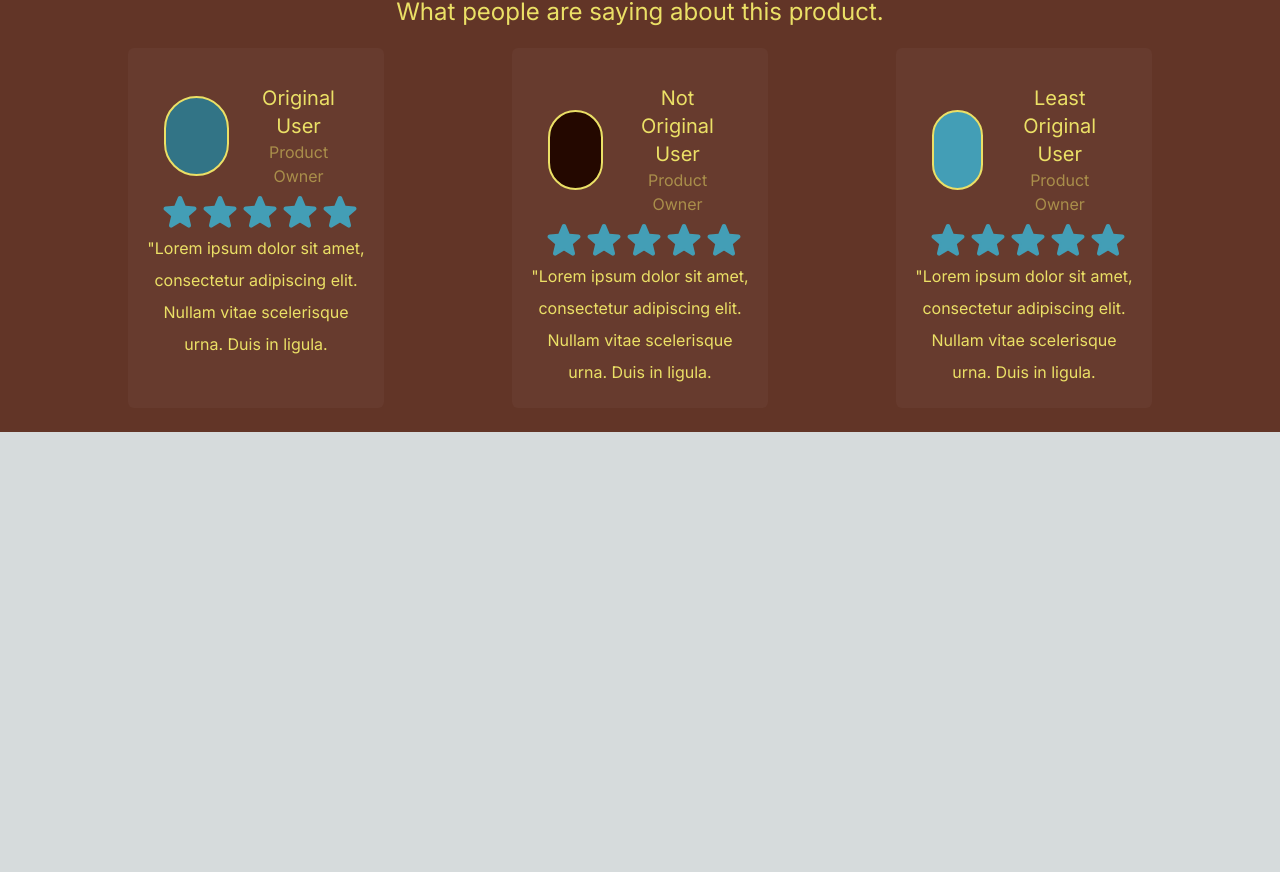
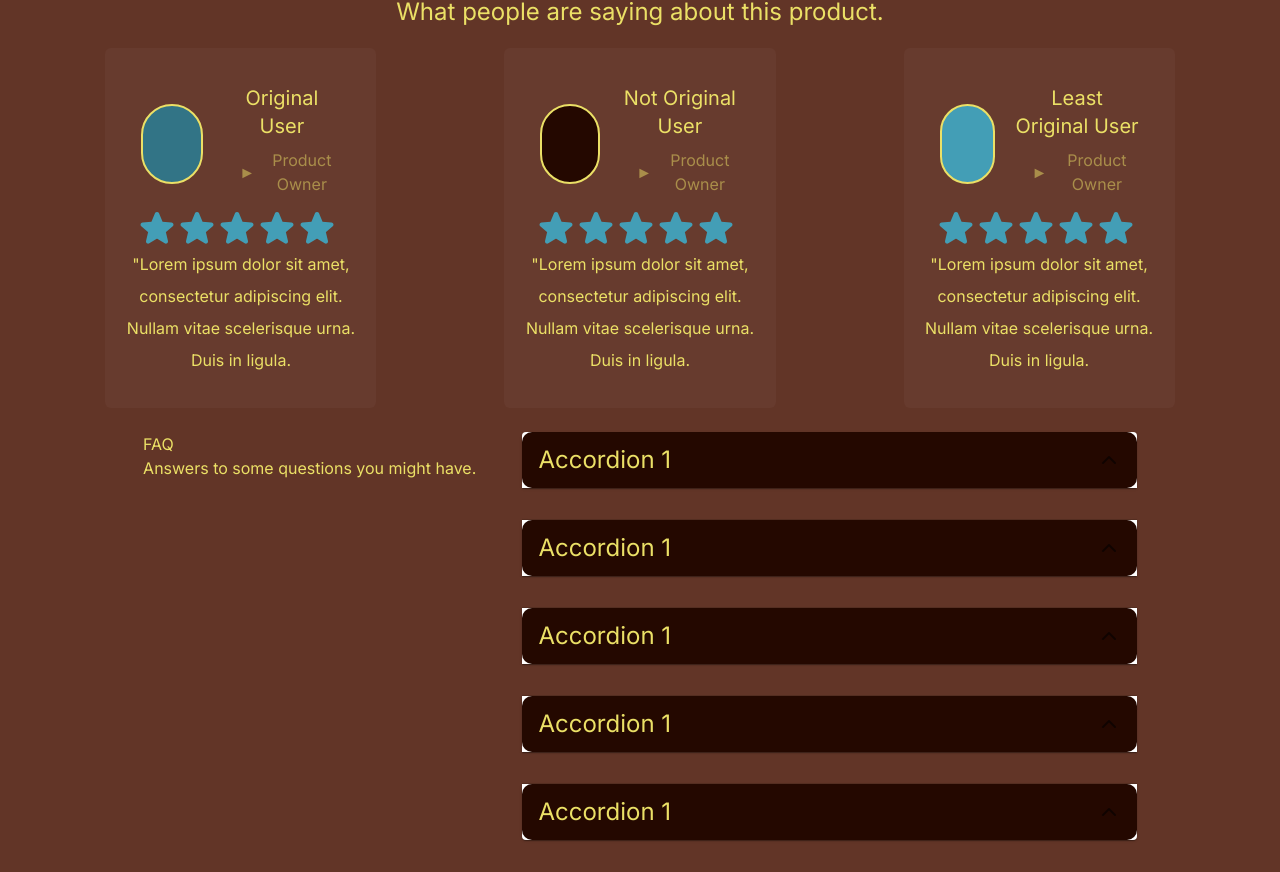
Before and after one commit to Kadgar782/ChocolateLanding, a Next.js app: page / in a window 1280 px wide. Shown: the part 2772-3644 px from the top of the page. Before the commit the page ends 3204 px from the top, so only its background shows below. Built offline with nearby package versions, Linux system fonts and the light colour scheme.

Commit message:
started adding a section with accordions

```diff
--- /dev/null
+++ b/app/components/FAQSection.tsx
@@ -0,0 +1,105 @@
+import "./details.css";
+import { Accordion, AccordionSummary, AccordionDetails } from "@mui/material";
+import { ChevronUp } from "lucide-react";
+
+export const FAQ = () => {
+  return (
+    <section className="flex w-4/5 flex-row justify-around gap-4 ">
+      <section className="flex flex-col text-text">
+        <h1> FAQ</h1>
+        <h2> Answers to some questions you might have.</h2>
+      </section>
+      <section className="flex w-3/5 flex-col">
+        <Accordion className="relative mb-8 box-border cursor-pointer rounded-md  bg-secondary text-text">
+          <AccordionSummary
+            expandIcon={<ChevronUp />}
+            aria-controls="panel1a-content"
+            id="panel1a-header"
+            sx={{
+              backgroundColor: "#240800",
+              borderRadius: "10px",
+              borderColor: "#240800",
+            }}
+          >
+            <h1 className="text-2xl text-text ">Accordion 1</h1>
+          </AccordionSummary>
+          <AccordionDetails sx={{ backgroundColor: "#240800" }}>
+            <p className="bg-secondary text-lg text-text">
+              Lorem ipsum dolor sit amet, consectetur adipiscing elit.
+              Suspendisse malesuada lacus ex, sit amet blandit leo lobortis
+              eget.
+            </p>
+          </AccordionDetails>
+        </Accordion>
+        <Accordion className="relative mb-8 box-border cursor-pointer rounded-md  bg-secondary text-text">
+          <AccordionSummary
+            expandIcon={<ChevronUp />}
+            aria-controls="panel1a-content"
+            id="panel1a-header"
+            sx={{ backgroundColor: "#240800", borderRadius: "10px" }}
+          >
+            <h1 className="text-2xl text-text ">Accordion 1</h1>
+          </AccordionSummary>
+          <AccordionDetails sx={{ backgroundColor: "#240800" }}>
+            <p className="bg-secondary text-lg text-text">
+              Lorem ipsum dolor sit amet, consectetur adipiscing elit.
+              Suspendisse malesuada lacus ex, sit amet blandit leo lobortis
+              eget.
+            </p>
+          </AccordionDetails>
+        </Accordion>
+        <Accordion className="relative mb-8 box-border cursor-pointer rounded-md  bg-secondary text-text">
+          <AccordionSummary
+            expandIcon={<ChevronUp />}
+            aria-controls="panel1a-content"
+            id="panel1a-header"
+            sx={{ backgroundColor: "#240800", borderRadius: "10px" }}
+          >
+            <h1 className="text-2xl text-text ">Accordion 1</h1>
+          </AccordionSummary>
+          <AccordionDetails sx={{ backgroundColor: "#240800" }}>
+            <p className="bg-secondary text-lg text-text">
+              Lorem ipsum dolor sit amet, consectetur adipiscing elit.
+              Suspendisse malesuada lacus ex, sit amet blandit leo lobortis
+              eget.
+            </p>
+          </AccordionDetails>
+        </Accordion>
+        <Accordion className="relative mb-8 box-border cursor-pointer rounded-md  bg-secondary text-text">
+          <AccordionSummary
+            expandIcon={<ChevronUp />}
+            aria-controls="panel1a-content"
+            id="panel1a-header"
+            sx={{ backgroundColor: "#240800", borderRadius: "10px" }}
+          >
+            <h1 className="text-2xl text-text ">Accordion 1</h1>
+          </AccordionSummary>
+          <AccordionDetails sx={{ backgroundColor: "#240800" }}>
+            <p className="bg-secondary text-lg text-text">
+              Lorem ipsum dolor sit amet, consectetur adipiscing elit.
+              Suspendisse malesuada lacus ex, sit amet blandit leo lobortis
+              eget.
+            </p>
+          </AccordionDetails>
+        </Accordion>
+        <Accordion className="relative mb-8 box-border cursor-pointer rounded-md  bg-secondary text-text">
+          <AccordionSummary
+            expandIcon={<ChevronUp />}
+            aria-controls="panel1a-content"
+            id="panel1a-header"
+            sx={{ backgroundColor: "#240800", borderRadius: "10px" }}
+          >
+            <h1 className="text-2xl text-text ">Accordion 1</h1>
+          </AccordionSummary>
+          <AccordionDetails sx={{ backgroundColor: "#240800" }}>
+            <p className="bg-secondary text-lg text-text">
+              Lorem ipsum dolor sit amet, consectetur adipiscing elit.
+              Suspendisse malesuada lacus ex, sit amet blandit leo lobortis
+              eget.
+            </p>
+          </AccordionDetails>
+        </Accordion>
+      </section>
+    </section>
+  );
+};
--- /dev/null
+++ b/app/components/details.css
@@ -0,0 +1,58 @@
+
+
+    details {
+        max-width: 500px;
+        overflow: hidden;
+        /* Keep this line to prevent an odd blue outline around the element in Safari. */
+    }
+
+    summary {
+        display: block;
+    }
+
+    summary::-webkit-details-marker {
+        display: none;
+    }
+
+    span {
+        position: relative;
+        display: flex;
+        align-items: center;
+        padding-left: 1rem;
+
+        height: 4rem;
+    }
+
+    span:hover {
+        cursor: pointer;
+    }
+
+    span::before {
+        content: "►";
+        font-size: 1rem;
+        display: flex;
+        align-items: center;
+        margin-right: 0.5rem;
+        transition: rotate 200ms 400ms ease-out;
+    }
+
+    div.content {
+        box-sizing: border-box;
+        max-width: 500px;
+        max-height: 0;
+        overflow: hidden;
+        padding: 0 10px;
+        transition: max-height 400ms ease-out, border 0ms 400ms linear;
+    }
+
+    details[open]+div.content {
+        max-height: 800px;
+        /* Set a max-height value enough to show all the content */
+        border-color: #888;
+        transition: max-height 400ms ease-out, border 0ms linear;
+    }
+
+    details[open] span::before {
+        rotate: 90deg;
+        transition: rotate 200ms ease-out;
+    }
--- a/app/page.tsx
+++ b/app/page.tsx
@@ -1,11 +1,10 @@
-import Image from "next/image";
-import Link from "next/link";
 import ProductCarousel from "./components/carousel";
 import { Products } from "./components/carousel";
 import { Review } from "./components/mainReviews";
 import { Bento } from "./components/mainBento";
 import { FirstLook } from "./components/mainFirstLook";
 import { Features } from "./components/features";
+import { FAQ } from "./components/FAQSection";
 import "./page.css";
 
 export default function Home() {
@@ -56,6 +55,9 @@ export default function Home() {
         </h2>
         <Review />
       </section>
+
+      {/* Frequently asked questions section */}
+      <FAQ />
     </main>
   );
 }
--- a/package.json
+++ b/package.json
@@ -9,6 +9,9 @@
     "lint": "next lint"
   },
   "dependencies": {
+    "@emotion/react": "^11.11.1",
+    "@emotion/styled": "^11.11.0",
+    "@mui/material": "^5.14.19",
     "@types/node": "20.6.2",
     "@types/react": "18.2.21",
     "@types/react-dom": "18.2.7",
```
Also changed, not shown: tsconfig.json (+18 -5 lines), 1 other file (tests, documents, lock files or other folders).
